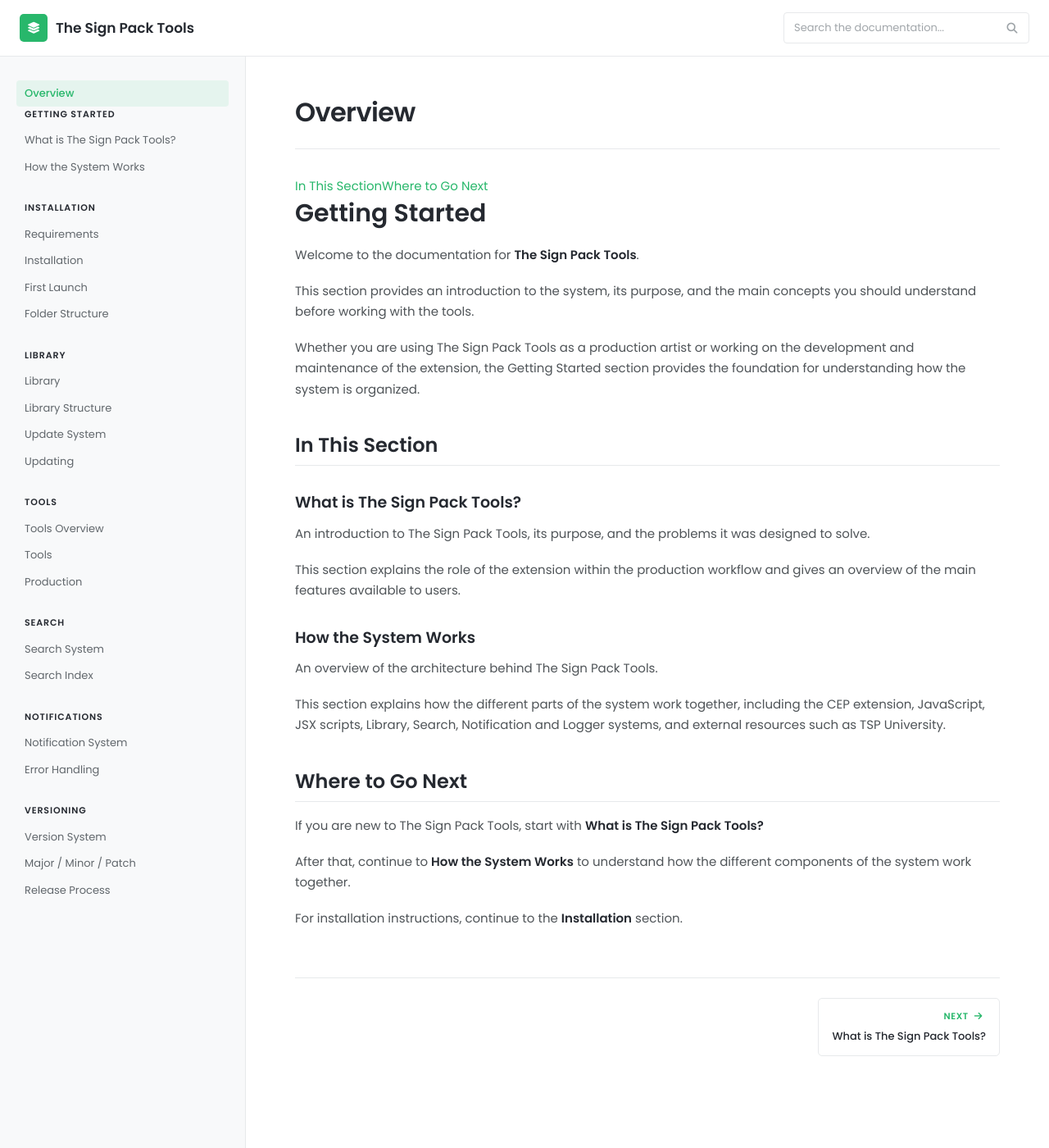
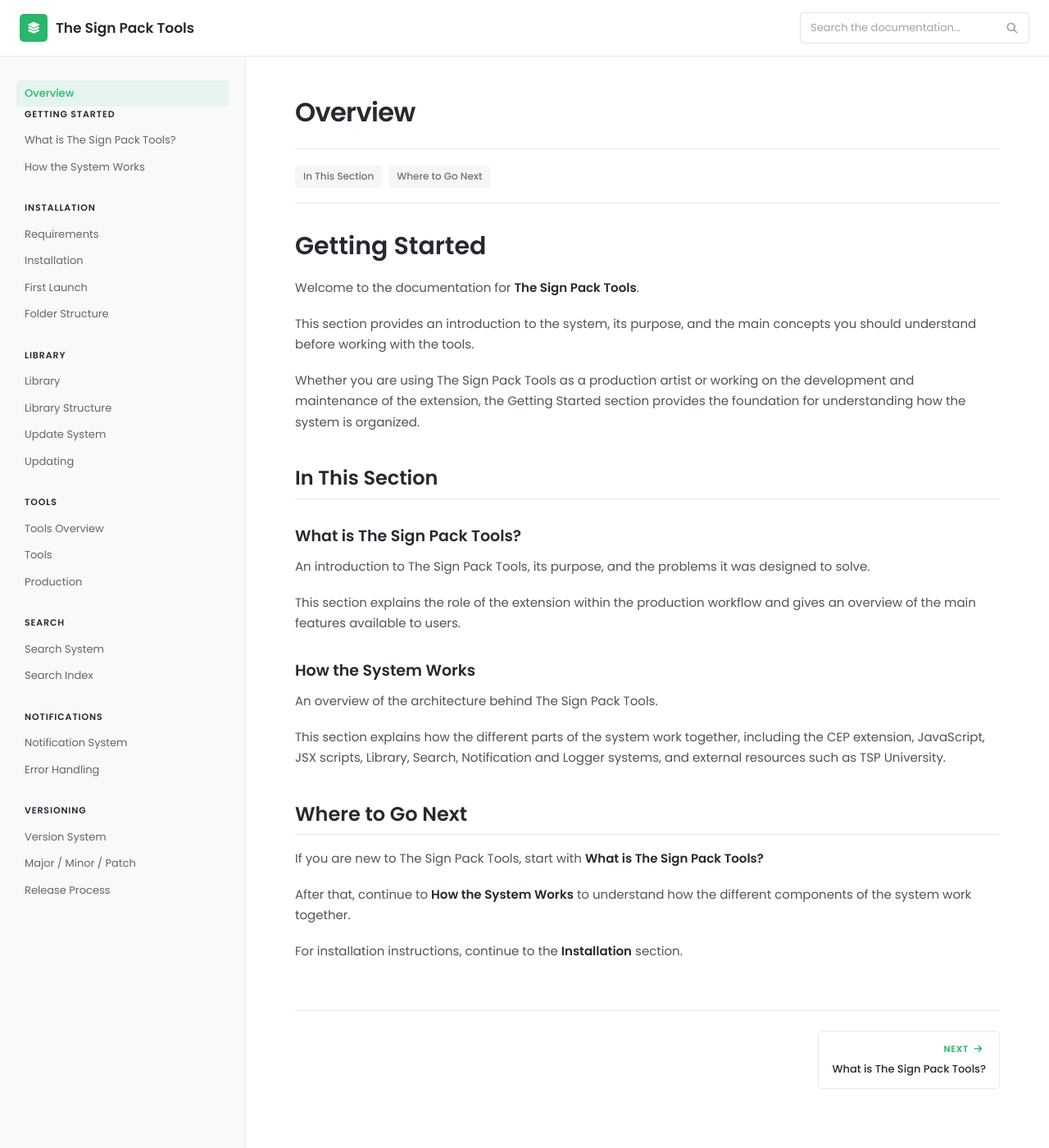
Before and after one commit to Owlrange/thesignpacktools, an MkDocs documentation site: the page built from docs/overview.md, in a window 1280 px wide and 1400 px high. Shown: the whole window at 82% size. Built offline with MkDocs 1.6.1, drawn with Linux system fonts in a browser that asks for light colours.

Commit message:
Style H2 section anchor navigation

```diff
--- a/docs/theme/css/theme.css
+++ b/docs/theme/css/theme.css
@@ -254,96 +254,6 @@ a:hover {
 }
 
 
-/* Search */
-
-.docs-search-form {
-    margin-left: auto;
-
-    width: 300px;
-
-    display: flex;
-    align-items: center;
-
-    border: 1px solid var(--border-color);
-    border-radius: 4px;
-
-    background: #ffffff;
-
-    transition:
-        border-color 0.2s ease,
-        box-shadow 0.2s ease;
-}
-
-
-.docs-search-form:focus-within {
-    border-color: var(--primary-color);
-
-    box-shadow:
-        0 0 0 2px rgba(40, 183, 107, 0.08);
-}
-
-
-.docs-search-form input {
-    width: 100%;
-
-    border: 0;
-    outline: none;
-
-    padding: 8px 12px;
-
-    font-family: inherit;
-    font-size: 13px;
-
-    color: var(--text-color);
-
-    background: transparent;
-}
-
-
-.docs-search-form input::placeholder {
-    color: #a1a6aa;
-}
-
-
-.docs-search-form button {
-    width: 40px;
-
-    border: 0;
-
-    background: transparent;
-
-    color: #9da3a7;
-
-    cursor: pointer;
-
-    font-size: 13px;
-}
-
-
-.docs-search-form button:hover {
-    color: var(--primary-color);
-}
-
-
-/* Mobile toggle */
-
-.mobile-sidebar-toggle {
-    display: none;
-
-    border: 0;
-
-    background: transparent;
-
-    color: var(--heading-color);
-
-    font-size: 18px;
-
-    cursor: pointer;
-
-    margin-right: 14px;
-}
-
-
 /* =========================================================
    MAIN LAYOUT
    ========================================================= */
@@ -381,10 +291,6 @@ a:hover {
 }
 
 
-/* ---------------------------------------------------------
-   Lists
-   --------------------------------------------------------- */
-
 .sidebar-list,
 .section-items {
     margin: 0;
@@ -393,10 +299,6 @@ a:hover {
     list-style: none;
 }
 
-
-/* ---------------------------------------------------------
-   Navigation sections
-   --------------------------------------------------------- */
 
 .nav-section {
     margin: 0 0 26px;
@@ -419,10 +321,6 @@ a:hover {
     letter-spacing: 0.08em;
 }
 
-
-/* ---------------------------------------------------------
-   Navigation links
-   --------------------------------------------------------- */
 
 .nav-item {
     margin: 1px 0;
@@ -467,18 +365,10 @@ a:hover {
 }
 
 
-/* ---------------------------------------------------------
-   Nested items
-   --------------------------------------------------------- */
-
 .section-items {
     padding-left: 0;
 }
 
-
-/* ---------------------------------------------------------
-   Sidebar scrollbar
-   --------------------------------------------------------- */
 
 .docs-sidebar::-webkit-scrollbar {
     width: 5px;
@@ -500,6 +390,7 @@ a:hover {
 .docs-sidebar::-webkit-scrollbar-thumb:hover {
     background: #c3c7ca;
 }
+
 
 /* =========================================================
    CONTENT
@@ -549,6 +440,52 @@ a:hover {
 
 
 /* =========================================================
+   SECTION ANCHOR NAVIGATION
+   ========================================================= */
+
+.section-anchor-nav {
+    display: flex;
+    flex-wrap: wrap;
+    gap: 8px;
+
+    margin: -12px 0 32px;
+
+    padding-bottom: 18px;
+
+    border-bottom: 1px solid var(--border-color);
+}
+
+
+.section-anchor-link {
+    display: inline-block;
+
+    padding: 5px 10px;
+
+    border-radius: 4px;
+
+    color: #6b7277;
+
+    font-size: 12px;
+    font-weight: 500;
+
+    line-height: 1.4;
+
+    background: #f5f7f6;
+
+    transition:
+        color 0.2s ease,
+        background-color 0.2s ease;
+}
+
+
+.section-anchor-link:hover {
+    color: var(--primary-color);
+
+    background: rgba(40, 183, 107, 0.09);
+}
+
+
+/* =========================================================
    DOCUMENTATION CONTENT
    ========================================================= */
 
@@ -561,8 +498,6 @@ a:hover {
     margin-top: 0;
 }
 
-
-/* Headings */
 
 .docs-section h1,
 .docs-section h2,
@@ -595,6 +530,8 @@ a:hover {
     border-bottom: 1px solid var(--border-color);
 
     font-size: 24px;
+
+    scroll-margin-top: calc(var(--header-height) + 24px);
 }
 
 
@@ -614,15 +551,11 @@ a:hover {
 }
 
 
-/* Paragraphs */
-
 .docs-section p {
     margin-top: 0;
     margin-bottom: 18px;
 }
 
-
-/* Lists */
 
 .docs-section ul,
 .docs-section ol {
@@ -637,8 +570,6 @@ a:hover {
     margin-bottom: 6px;
 }
 
-
-/* Strong */
 
 .docs-section strong {
     color: var(--heading-color);
```
